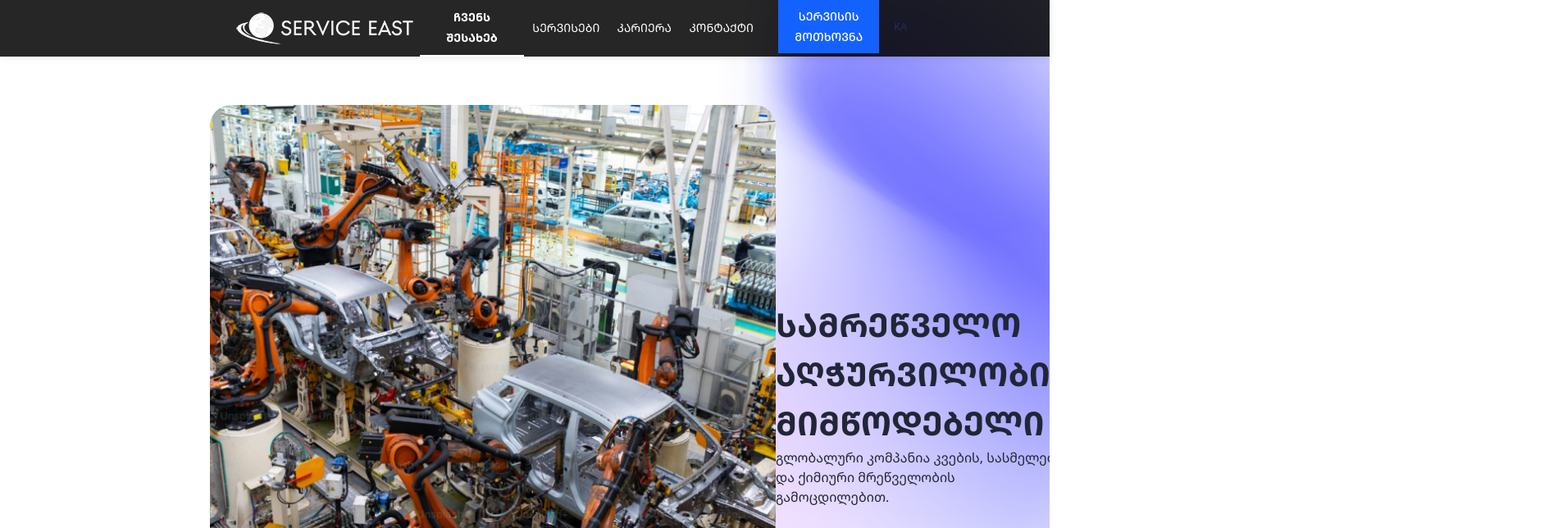
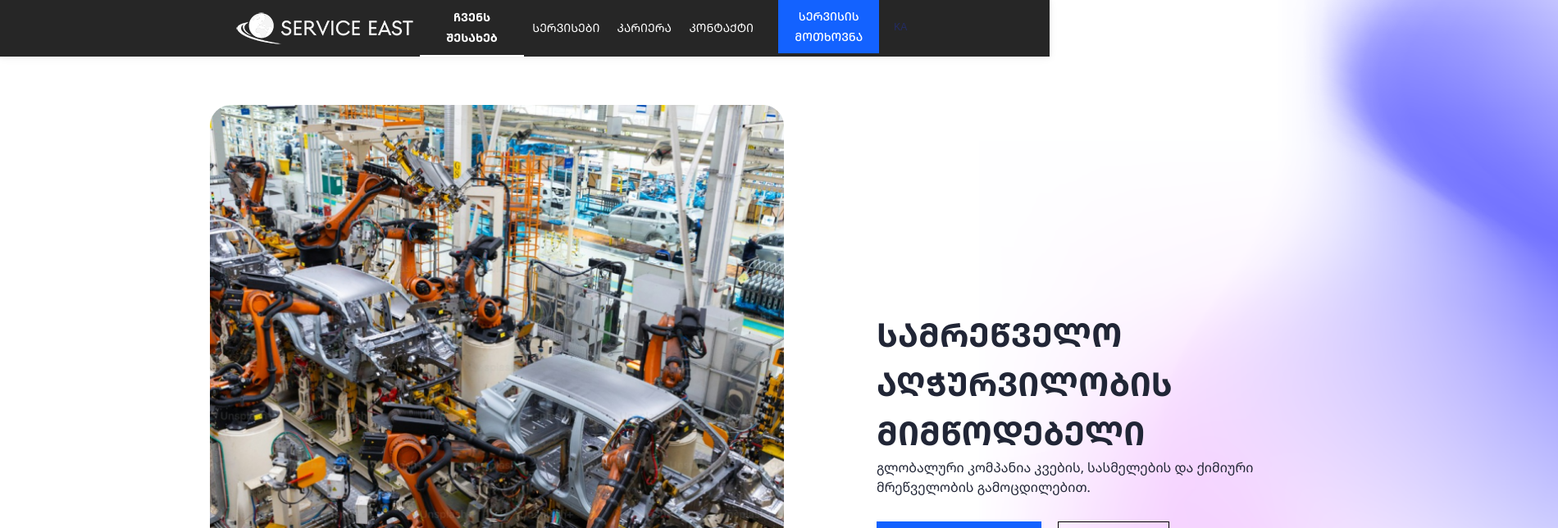
Before and after one commit to Josph1999/service-east, a Next.js app: page / in a window 1280 px wide. Shown: the top 644 px of the page at 82% size, 1900 px wide, since content can reach past the window. Built offline with nearby package versions, Linux system fonts and the light colour scheme; no server answers.

Commit message:
Added screenwidth

```diff
--- a/src/styles/global.css
+++ b/src/styles/global.css
@@ -18,6 +18,10 @@
   --icon-fontSize-sm: 1rem;
   --icon-fontSize-md: 1.25rem;
   --icon-fontSize-lg: 1.5rem;
+}
+
+body {
+  width: 1900px;
 }
 
 *:focus-visible {
```
